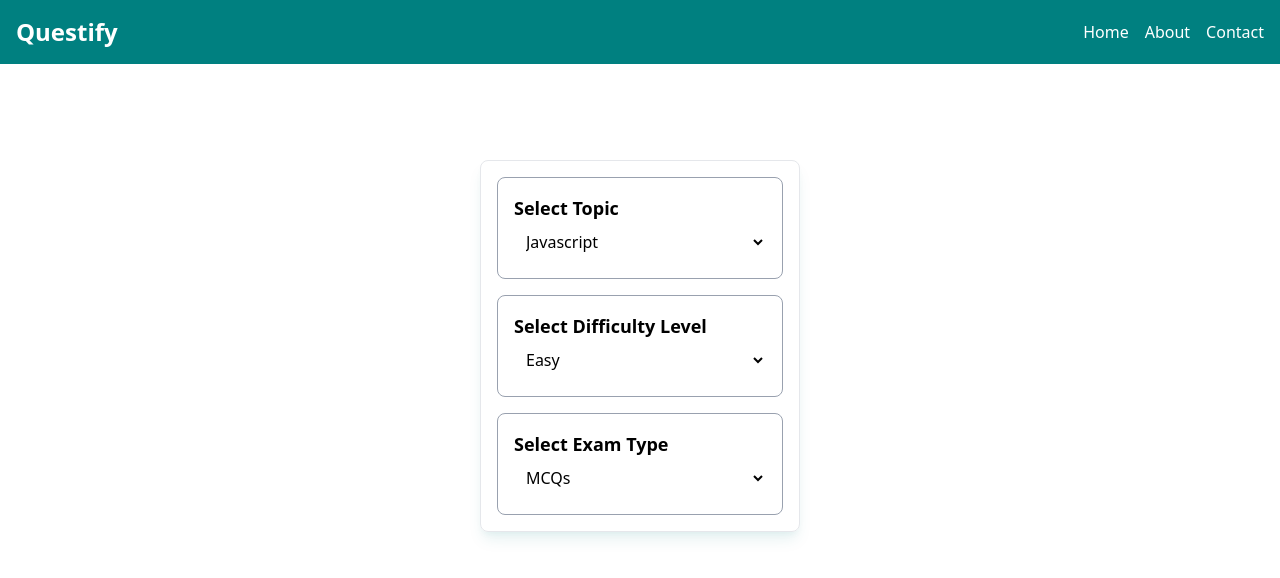
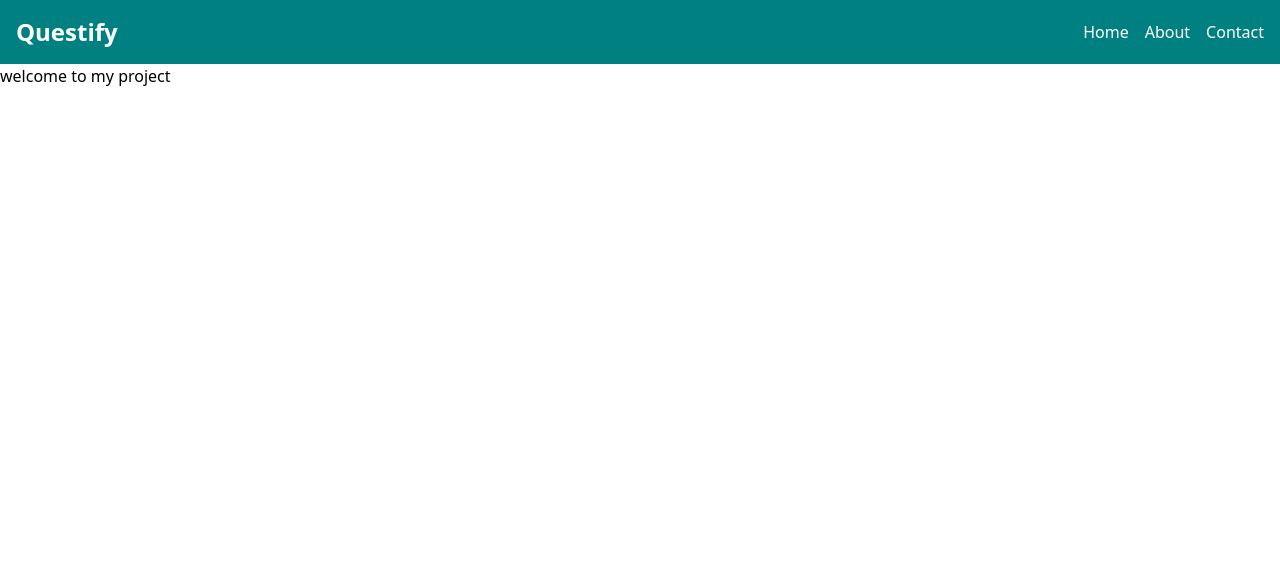
Before and after one commit to codingdestro/questify, a Next.js app: page / in a window 1280 px wide. Shown: the top 578 px of the page. Built offline with nearby package versions, Linux system fonts and the light colour scheme.

Commit message:
add: questions card

```diff
--- a/src/app/page.tsx
+++ b/src/app/page.tsx
@@ -1,22 +1,3 @@
-import SelectBox from "@/components/SelectCard/SelectBox";
-import SelectCard from "@/components/SelectCard";
-import SelectOption from "@/components/SelectCard/SelectOption";
 export default function Home() {
-  return (
-    <SelectCard>
-      <SelectBox id="topic-select" name="topics" title="select topic">
-        <SelectOption value="1">javascript</SelectOption>
-        <SelectOption value="2">python</SelectOption>
-      </SelectBox>
-      <SelectBox id="topic-level" name="levels" title="select difficulty level">
-        <SelectOption value="1">easy</SelectOption>
-        <SelectOption value="2">moderate</SelectOption>
-        <SelectOption value="3">hard</SelectOption>
-      </SelectBox>
-      <SelectBox id="exam-type" name="exam-type" title="select exam type">
-        <SelectOption value="1">MCQs</SelectOption>
-        <SelectOption value="2">Descriptive</SelectOption>
-      </SelectBox>
-    </SelectCard>
-  );
+  return <h1>welcome to my project</h1>;
 }
--- /dev/null
+++ b/src/components/QuestionCard/MCQCard.tsx
@@ -0,0 +1,28 @@
+"use client";
+interface Props {
+  id: string;
+  question: string;
+  options: string[];
+}
+export default function MCQCard({ id, question, options }: Props) {
+  return (
+    <main>
+      <h2>Q. {question}</h2>
+
+      <div className="px-5">
+        {options.map((option, index) => (
+          <div key={index} className="flex items-center gap-2 my-2 select-none">
+            <input
+              onChange={(e) => console.log(e.target.value)}
+              type="radio"
+              id={`${index}`}
+              name={id}
+              value={option}
+            />
+            <label htmlFor={`${index}`}>{option}</label>
+          </div>
+        ))}
+      </div>
+    </main>
+  );
+}
--- /dev/null
+++ b/src/components/QuestionCard/index.tsx
@@ -0,0 +1,15 @@
+interface Props {
+  heading: string;
+  children: React.ReactNode;
+}
+export default function Home({ heading,children }: Props) {
+  return (
+    <main className="px-3">
+      <h1 className="text-2xl font-bold">{heading}</h1>
+
+      <section className="my-10 space-y-10 p-5 border rounded-lg w-4xl">
+        {children}
+      </section>
+    </main>
+  );
+}
```
